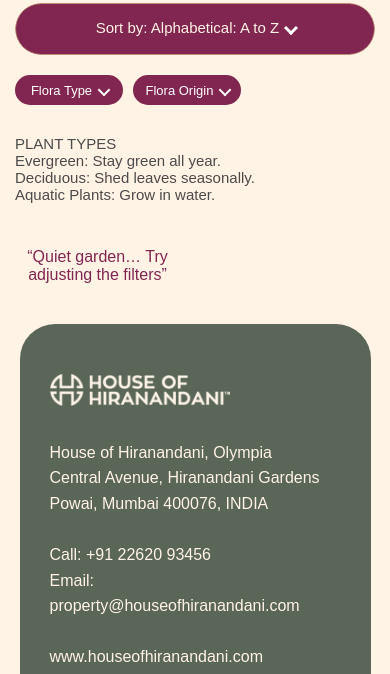
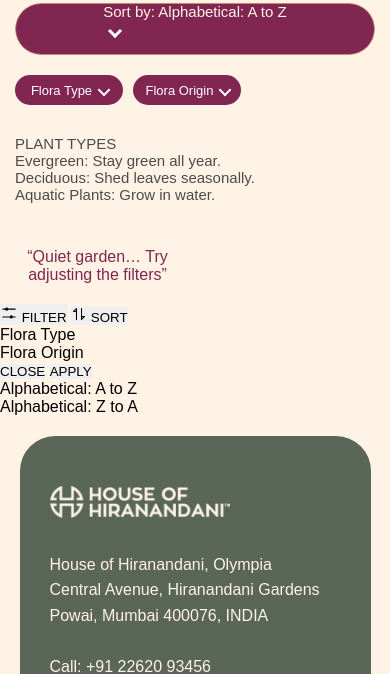
Before and after one commit to nikitadesai82/echoes, a Django app: page /flora_list/ in a window 390 px wide. Shown: the part 699-1373 px from the top of the page. Run offline with Django 5.2, Linux system fonts and the light colour scheme; data that the repository does not hold is empty; some libraries are stand-ins or nearby versions; some web fonts are replaced.

Commit message:
Implement mobile sort and filter UI
Added mobile sort and filter functionality with buttons and sheets.

```diff
--- a/eon/templates/flora_list.html
+++ b/eon/templates/flora_list.html
@@ -1,4 +1,4 @@
-{% extends "webbase.html" %} {% load static %} {% block overlay_content %}
+{% extends "webbase.html" %}{% block body_class %}page-flora-list{% endblock %} {% load static %} {% block overlay_content %}
 <script>
   document.documentElement.classList.remove("loading");
 </script>
@@ -67,7 +67,7 @@ Aquatic Plants: Grow in water.
 		</video>
   </div>
   <div class="Sort-box2 sort-dropdown" onclick="toggleDropdown()">
-    <div class="sort-header">
+    <div class="sort-header2">
       <div class="sort-label">
         <span id="selected-sort" class="sort-type">
           Sort by: Alphabetical: A to Z
@@ -363,7 +363,135 @@ document.addEventListener("DOMContentLoaded", () => {
   }
 });
 </script>
+<!-- ── Mobile Sort & Filter Bar ── -->
 
+  <div class="mobile-sort-filter-bar">
+  <button class="mobile-bar-btn" id="mobileFilterBtn">
+    <svg width="18" height="18" viewBox="0 0 24 24" fill="none" xmlns="http://www.w3.org/2000/svg">
+      <path d="M3.749 7.508a.75.75 0 010-1.5h3.138a2.247 2.247 0 014.243 0h9.121a.75.75 0 010 1.5h-9.126a2.248 2.248 0 01-4.232 0H3.749zm13.373 9h3.129a.75.75 0 010 1.5h-3.135a2.247 2.247 0 01-4.231 0H3.749a.75.75 0 010-1.5h9.13a2.248 2.248 0 014.243 0z" fill="currentColor"/>
+    </svg> FILTER
+  </button>
+
+  <span class="mobile-bar-divider"></span>
+
+  <button class="mobile-bar-btn" id="mobileSortBtn">
+    <svg width="16" height="16" viewBox="0 0 24 24" fill="none" xmlns="http://www.w3.org/2000/svg">
+      <path fill="currentColor" d="M7.445 7.48V5.672L5.665 7.48h1.78zm1.09-4.42c.304.12.465.39.465.706v16.437a.784.784 0 01-.783.797.762.762 0 01-.772-.781V8.982H4.003a.832.832 0 01-.765-.204.759.759 0 01.002-1.105L7.652 3.23a.832.832 0 01.882-.17zm8.02 15.269l1.78-1.81h-1.78v1.81zm4.207-3.107a.76.76 0 01-.002 1.106l-4.412 4.442a.832.832 0 01-.882.17c-.305-.12-.466-.39-.466-.706V3.797c0-.432.332-.797.783-.797.45 0 .772.35.772.781v11.237h3.442a.833.833 0 01.765.204z"/>
+    </svg> SORT
+  </button>
+</div>
+
+
+<!-- Backdrop -->
+<div class="mobile-sheet-backdrop" id="mobileSheetBackdrop"></div>
+
+<!-- Filter Sheet -->
+<div class="mobile-bottom-sheet1" id="mobileFilterSheet">
+  <div class="mobile-sheet-handle"></div>
+  <div class="mobile-sheet-section-label">Flora Type</div>
+  <div class="filter-options" style="margin-bottom:20px;">
+    <label><input type="radio" name="flora_type_m" value="Deciduous"> Deciduous</label>
+    <label><input type="radio" name="flora_type_m" value="Evergreen"> Evergreen</label>
+    <label><input type="radio" name="flora_type_m" value="Aquatic plant"> Aquatic plant</label>
+  </div>
+  <div class="mobile-sheet-section-label">Flora Origin</div>
+  <div class="filter-options">
+    <label><input type="radio" name="flora_origin_m" value="Native"> Native</label>
+    <label><input type="radio" name="flora_origin_m" value="Introduced"> Introduced</label>
+  </div>
+
+  <div class="mobile-sheet-actions">
+    <button class="mobile-bar-btn sheet-action-close" onclick="closeSheets()">CLOSE</button>
+		<span class="mobile-bar-divider"></span>
+    <button class="mobile-bar-btn sheet-action-apply" id="mobileFilterApply">APPLY</button>
+  </div>
+</div>
+
+<!-- Sort Sheet -->
+<div class="mobile-bottom-sheet" id="mobileSortSheet">
+  <div class="mobile-sheet-handle"></div>
+  <div class="mobile-sort-option" data-sort="az" onclick="mobileSelectSort('az')">
+    Alphabetical: A to Z <span id="m-check-az"></span>
+  </div>
+  <div class="mobile-sort-option" data-sort="za" onclick="mobileSelectSort('za')">
+    Alphabetical: Z to A <span id="m-check-za"></span>
+  </div>
+</div>
+
+
+<script>
+  /* ── Mobile sheet logic ── */
+  const backdrop = document.getElementById('mobileSheetBackdrop');
+  const filterSheet = document.getElementById('mobileFilterSheet');
+  const sortSheet = document.getElementById('mobileSortSheet');
+
+  function openSheet(sheet) {
+    backdrop.classList.add('open');
+    sheet.classList.add('open');
+  }
+
+  function closeSheets() {
+    backdrop.classList.remove('open');
+    filterSheet.classList.remove('open');
+    sortSheet.classList.remove('open');
+  }
+
+  document.getElementById('mobileFilterBtn').onclick = () => openSheet(filterSheet);
+  document.getElementById('mobileSortBtn').onclick = () => openSheet(sortSheet);
+  backdrop.onclick = closeSheets;
+
+  /* Mobile filter radio — deferred to Apply button */
+
+  /* ── Radio unselect: click a checked radio to deselect it ── */
+  document.querySelectorAll('.mobile-bottom-sheet1 input[type="radio"]').forEach(radio => {
+    radio.addEventListener('mousedown', function () {
+      this._wasChecked = this.checked;
+    });
+    radio.addEventListener('click', function () {
+      if (this._wasChecked) {
+        this.checked = false;
+        this._wasChecked = false;
+      }
+    });
+  });
+
+  /* ── Apply button ── */
+  document.getElementById('mobileFilterApply').onclick = function () {
+    const url = new URL(window.location.href);
+    ['flora_type', 'flora_origin'].forEach(filter => {
+      const checked = document.querySelector(`input[name="${filter}_m"]:checked`);
+      if (checked) {
+        url.searchParams.set(filter, checked.value);
+      } else {
+        url.searchParams.delete(filter);
+      }
+    });
+    window.location.href = url.toString();
+  };
+
+  /* Restore mobile radio state from URL */
+  document.addEventListener('DOMContentLoaded', () => {
+    const url = new URL(window.location.href);
+    ['flora_type', 'flora_origin'].forEach(filter => {
+      const val = url.searchParams.get(filter);
+      if (val) {
+        const r = document.querySelector(`input[name="${filter}_m"][value="${val}"]`);
+        if (r) r.checked = true;
+      }
+    });
+
+    /* Sort checkmarks */
+    const sort = url.searchParams.get('sort') || 'az';
+    document.querySelector(`.mobile-sort-option[data-sort="${sort}"]`)
+  ?.classList.add('active');
+  });
+
+  function mobileSelectSort(code) {
+    const url = new URL(window.location.href);
+    url.searchParams.set('sort', code);
+    window.location.href = url.toString();
+  }
+</script>
 <script>
   /* =====================================================
    HIDE PAGE UNTIL GSAP IS READY
```
